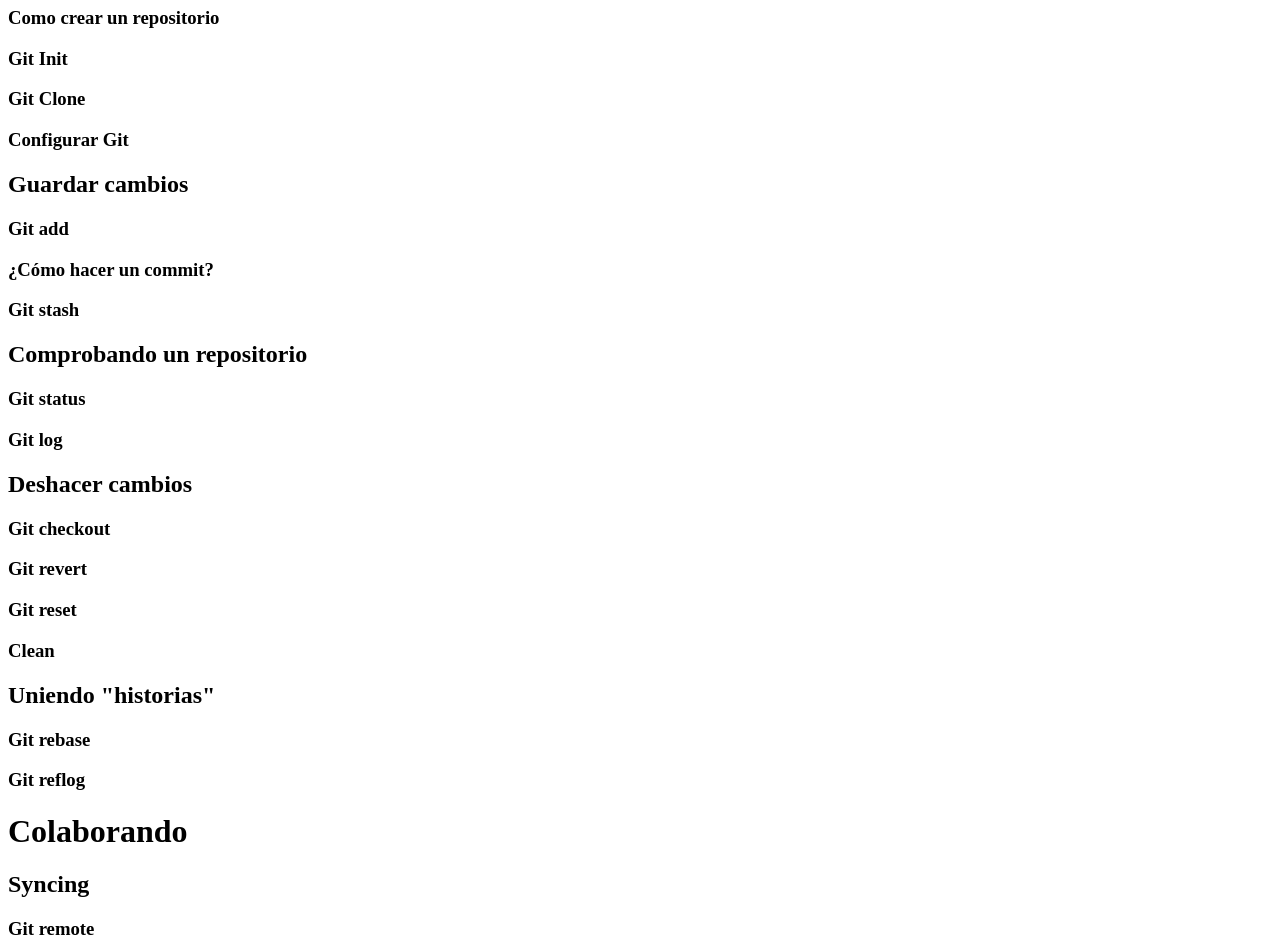
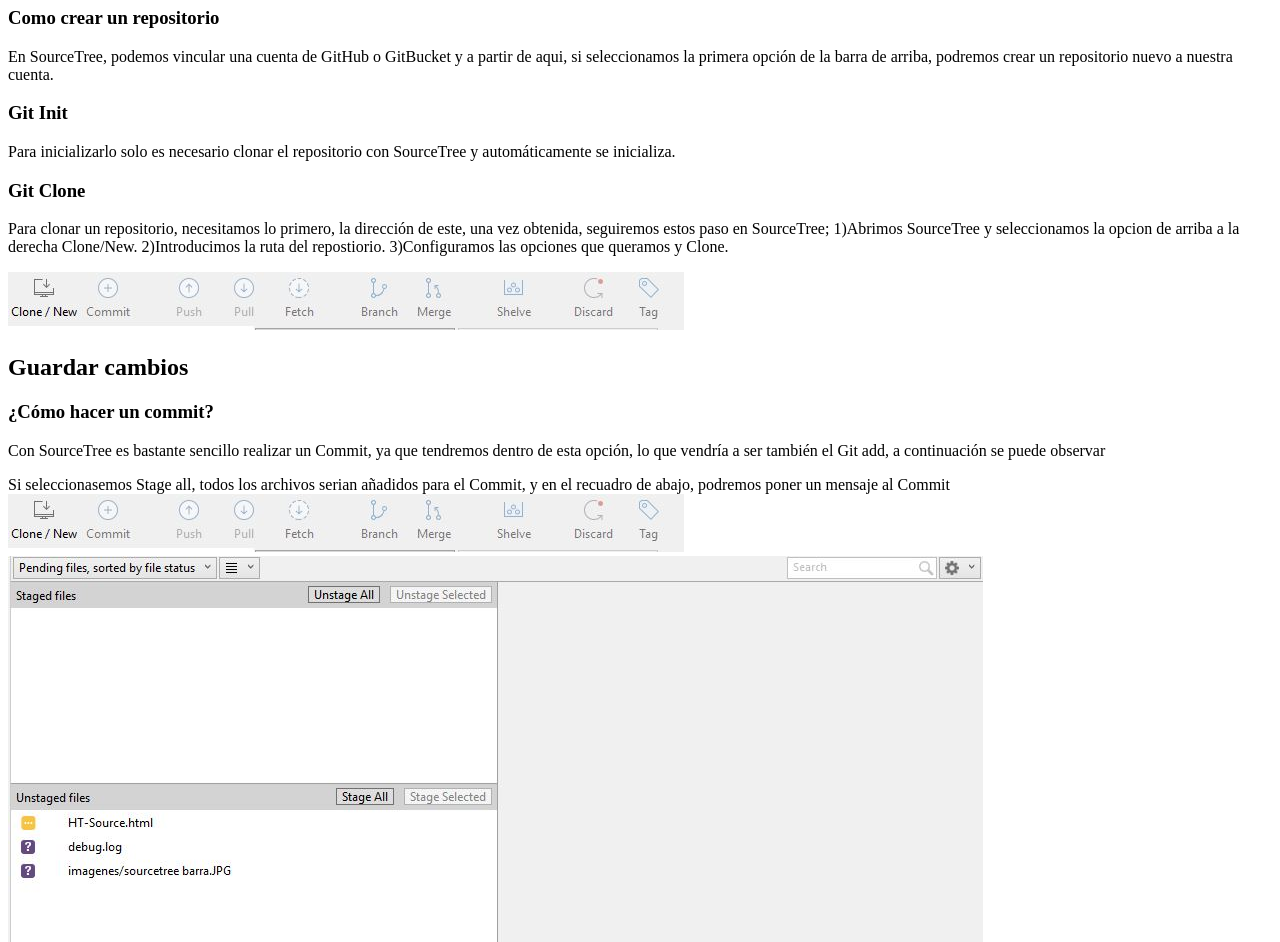
Before and after one commit to jgonzalezdaw/Tutorial-HTML-GIT, a plain HTML site: page HT-Source.html in a window 1280 px wide. Shown: the part 99-1041 px from the top of the page. Drawn offline with Linux system fonts and the light colour scheme.

Commit message:
HT-Source casi completado

```diff
--- a/HT-Source.html
+++ b/HT-Source.html
@@ -2,39 +2,45 @@
 <html>
 <head>
 <meta charset="UTF-8">
-<title>Tutorial Git con SourceTree</title>
+<title>SourceTree</title>
 </head>
 <body>
-<h>SourceTree</h>
+<h>Git con SourceTree</h>
 
 
 <h1>Empezamos</h1>
 <h3>Como crear un repositorio </h3>
+    <p>En SourceTree, podemos vincular una cuenta de GitHub o GitBucket y a partir de aqui, si seleccionamos la primera opción de la barra de arriba, podremos crear un repositorio nuevo a nuestra cuenta.</p>
 <h3>Git Init</h3>
+    <p>Para inicializarlo solo es necesario clonar el repositorio con SourceTree y automáticamente se inicializa.</p>
 <h3>Git Clone </h3>
-<h3>Configurar Git </h3>
+    <p>Para clonar un repositorio, necesitamos lo primero, la dirección de este, una vez obtenida, seguiremos estos paso en SourceTree;
+        1)Abrimos SourceTree y seleccionamos la opcion de arriba a la derecha Clone/New.
+        2)Introducimos la ruta del repostiorio.
+        3)Configuramos las opciones que queramos y Clone.</p>
+    <img id=sourcetree src="imagenes/sourcetree%20barra.JPG"/>
+
 
 <h2>Guardar cambios</h2>
-<h3>Git add </h3>
 <h3>¿Cómo hacer un commit?</h3>
-<h3>Git stash </h3>
+    <p>Con SourceTree es bastante sencillo realizar un Commit, ya que tendremos dentro de esta opción, lo que vendría a ser también el Git add, a continuación se puede observar</p>
+     <p1>
+        Si seleccionasemos Stage all, todos los archivos serian añadidos para el Commit, y en el recuadro de abajo, podremos poner un mensaje al Commit</p1>
+        <img id=sourcetree src="imagenes/sourcetree%20barra.JPG"/>
+            <img id=sourcetree src="imagenes/commitsource.JPG" margin-right=0px/>
 
 
-<h2>Comprobando un repositorio</h2>
-<h3>Git status </h3>
-<h3>Git log </h3>
+
 
 <h2>Deshacer cambios</h2>
-<h3>Git checkout </h3>
-<h3>Git revert</h3>
-<h3>Git reset </h3>
-<h3>Clean </h3>
+<p>Para deshacer cambios desde SourceTree se hace de una forma bastante sencilla</p>
+    <p>Solo tendriamos que seleccionar el boton Discard, y seleccionar los archivos que queremos recuperar</p>
+            <img id=sourcetree src="imagenes/sourcetree%20barra.JPG"/>
 
 
 <h2>Uniendo "historias"</h2>
-<h3>Git rebase</h3>
-<h3>Git reflog</h3>
-
+<h3>Git merge</h3>
+    <p>Para realizar un merge en SourceTree también tenemos la opción en la barra superior lo que no nos crea mucha dificultad a la hora de juntar varias ramas con la Master y así tener todos los cambios disponibles</p>
 
 <h1>Colaborando</h1>
 <h2>Syncing</h2>
@@ -46,11 +52,12 @@
 
 <h2>Opciones de Ramas</h2>
 <h3>Git branch</h3>
+    <p>Para realizar un "Git branch" con SourceTree es tan sencillo como darle a la opcion de Branch en la barra superior, y nos saltará un menú donde introducir el nombre de la nueva rama, damos OK y se habrá creado</p>
 <h3>Git checkout</h3>
-<h3>Git merge</h3>
-<h3>Como hacer una rama nueva</h3>
+    <p>Para seleccionar otra rama, lo que debemos hacer es  situarnos en la pagina princal de la aplicación, y darle doble click a la rama que queremos acceder.</p>
 <h3>Como eliminar una rama </h3>
-
+    <p>Para eliminar una rama, seleccionamos el botón de Branch, y tenemos dos opciones en la barrita de arriba, seleccionamos Delete Branches y seleccionamos la rama a borrar.</p>
+    <img id = sourcetree src="imagenes/branchsource.JPG"/>
 
 </body>
 </html>
```
Also changed, not shown: imagenes/branchsource.JPG (added), imagenes/commitsource.JPG (added), imagenes/sourcetree barra.JPG (added), 1 other file.
